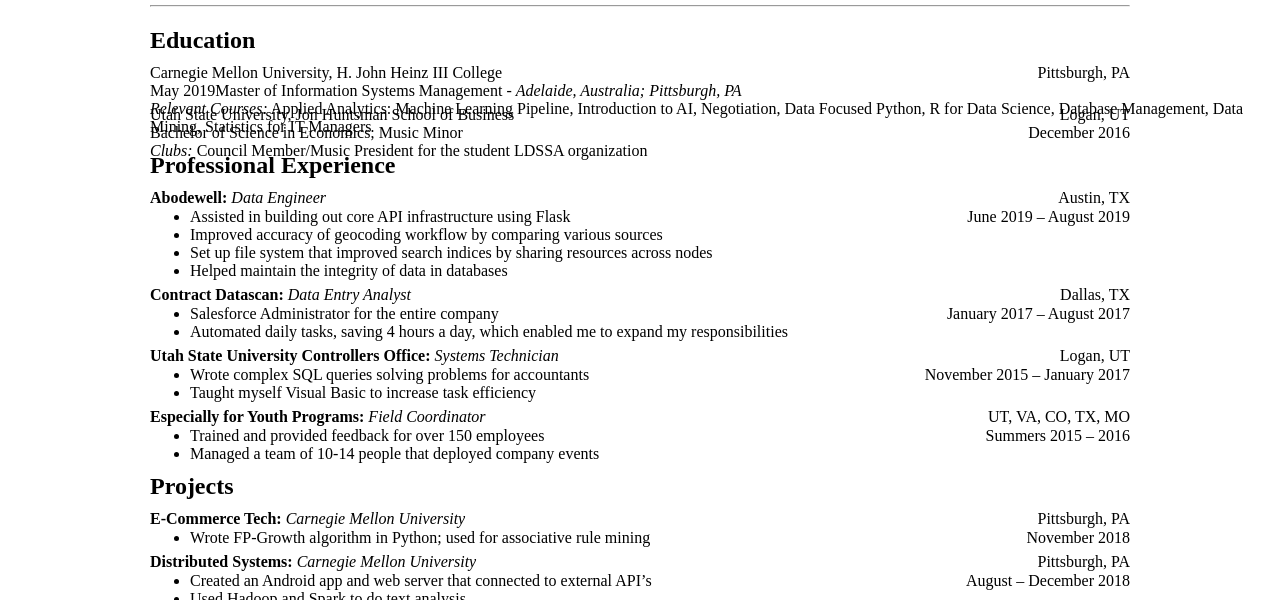
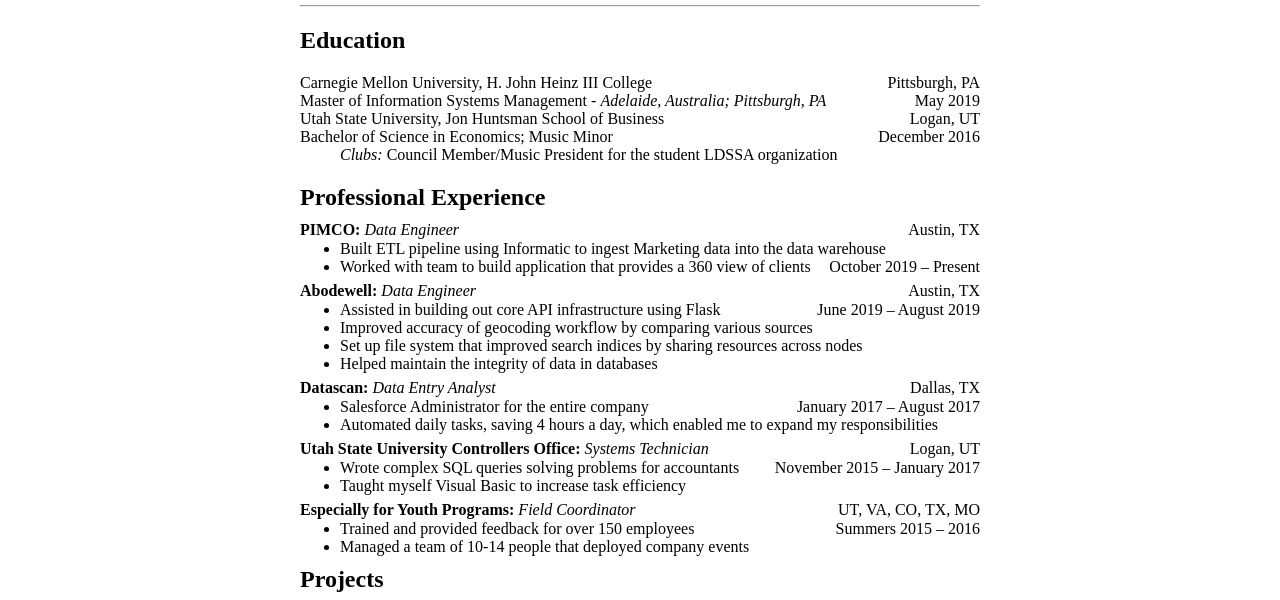
Before and after one commit to nicwells22/Resume, a plain HTML site: page index.html in a window 1280 px wide. Shown: the part 197-797 px from the top of the page. Drawn offline with Linux system fonts and the light colour scheme.

Commit message:
add PIMCO

```diff
--- a/index.html
+++ b/index.html
@@ -19,18 +19,24 @@
         <p>
             <h2>Education</h2>
         </p>
-        <p>
+        <div id="school">
             Carnegie Mellon University, H. John Heinz III College <span class="right">Pittsburgh, PA </span><br>
-            Master of Information Systems Management - <i>Adelaide, Australia; Pittsburgh, PA</i><span class="left">May 2019</span><br>
-            <span class="tab"><i>Relevant Courses:</i> Applied Analytics: Machine Learning Pipeline, Introduction to AI, Negotiation, Data Focused Python, R for Data Science, Database Management, Data Mining, Statistics for IT Managers</span>
-        </p>
-        <p>
+            Master of Information Systems Management - <i>Adelaide, Australia; Pittsburgh, PA</i><span class="right">May 2019</span><br>
+        </div>
+        <div id="school">
             Utah State University, Jon Huntsman School of Business	<span class="right">Logan, UT</span><br>
             Bachelor of Science in Economics; Music Minor	<span class="right">December 2016</span><br>
             <span class="tab"><i>Clubs:</i> Council Member/Music President for the student LDSSA organization</span>
+        </div>
+        <p>
+            <h2>Professional Experience</h2>
         </p>
         <p>
-            <h2>Professional Experience</h2>
+            <b>PIMCO:</b> <i>Data Engineer</i>	<span class="right">Austin, TX</span>
+            <ul>
+                <li>Built ETL pipeline using Informatic to ingest Marketing data into the data warehouse<span class="right">October 2019 – Present</span></li>
+                <li>Worked with team to build application that provides a 360 view of clients</li>
+            </ul>
         </p>
         <p>
             <b>Abodewell:</b> <i>Data Engineer</i>	<span class="right">Austin, TX</span>
@@ -42,7 +48,7 @@
             </ul>
         </p>
         <p>
-            <b>Contract Datascan:</b> <i>Data Entry Analyst</i>	<span class="right">Dallas, TX</span>
+            <b>Datascan:</b> <i>Data Entry Analyst</i>	<span class="right">Dallas, TX</span>
             <ul>
                 <li>Salesforce Administrator for the entire company<span class="right">January 2017 – August 2017</span></li>
                 <li>Automated daily tasks, saving 4 hours a day, which enabled me to expand my responsibilities	</li>
--- a/styles.css
+++ b/styles.css
@@ -5,8 +5,13 @@
     float:left;
 }
 .tab{
-    position: absolute;
-    left: 150px;
+    position: relative;
+    left: 40px;
+    width: 300px;
+    word-wrap: break-word;
+}
+.school{
+
 }
 p + ul {
     margin-top: -15px;
@@ -20,6 +25,6 @@ p + h1 {
 body {
     margin-top: 100px;
     margin-bottom: 100px;
-    margin-right: 150px;
-    margin-left: 150px;
+    margin-right: 300px;
+    margin-left: 300px;
   }
```
